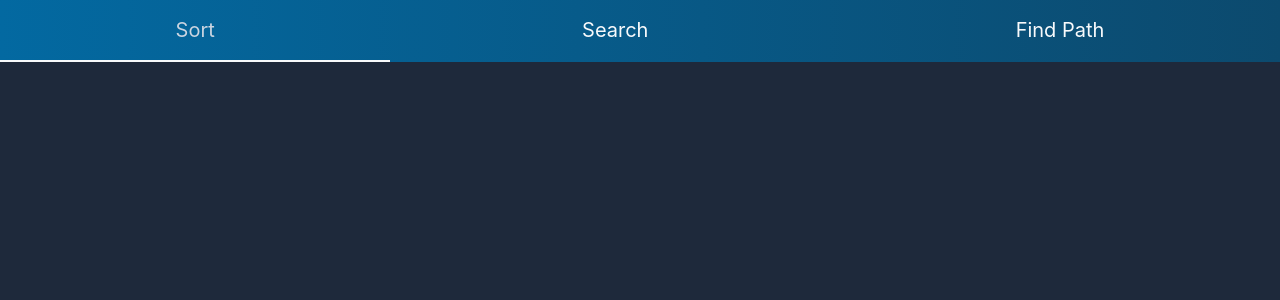
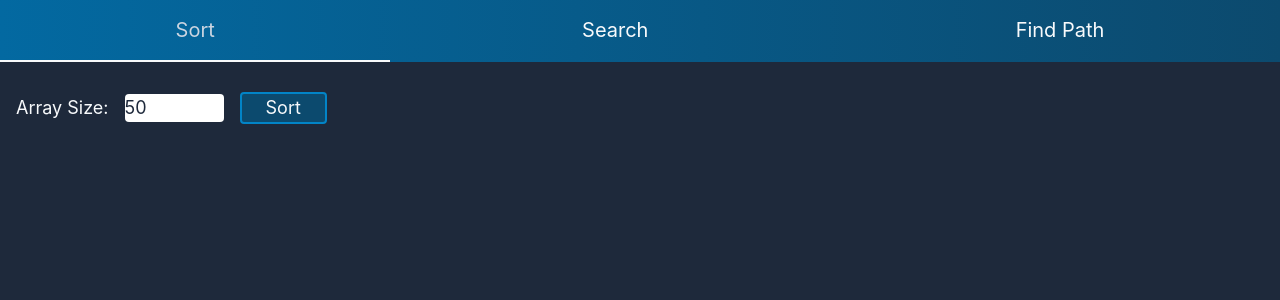
Before and after one commit to ryanloftus/algo-visualizer, a React (Create React App) app in the folder app/: page / in a window 1280 px wide. Shown: the top 300 px of the page. Built offline with nearby package versions, Linux system fonts and the light colour scheme.

Commit message:
Added basic layout for SortVisualizer

```diff
--- a/app/src/App.tsx
+++ b/app/src/App.tsx
@@ -1,8 +1,10 @@
-import React, { useState } from 'react';
+import React, { ReactComponentElement, useState } from 'react';
 import logo from './logo.svg';
 import { Navbar } from './Components/Navbar';
+import { SortVisualizer } from './Components/SortVisualizer';
 
-const algorithmTypes = ["Sort", "Search", "Find Path"];
+const algorithmTypes: string[] = ["Sort", "Search", "Find Path"];
+const visualizerTypes: ReactComponentElement<any, any>[] = [<SortVisualizer />, <div />, <div />];
 
 function App() {
     const [algoTypeIdx, setAlgoTypeIdx] = useState(0);
@@ -12,8 +14,9 @@ function App() {
     }
 
     return (
-        <div className="App w-screen h-screen bg-slate-800 flex">
+        <div className="App w-screen h-screen bg-slate-800 grid grid-flow-rows auto-rows-max">
             <Navbar options={algorithmTypes} selectedOptionIdx={algoTypeIdx} selectOptionByIdx={selectAlgoTypeByIdx} />
+            {visualizerTypes[algoTypeIdx]}
         </div>
     );
 }
--- /dev/null
+++ b/app/src/Components/SortVisualizer.tsx
@@ -0,0 +1,30 @@
+import React, { useState } from 'react';
+
+interface Props {}
+
+export const SortVisualizer : React.FC<Props> = () => {
+    const [size, setSize] = useState<number>(50);
+    const [isSorting, setIsSorting] = useState<boolean>(false);
+    const [array, setArray] = useState<number[]>([]);
+
+    const startSort = () => {
+        setIsSorting(true);
+        const newArray: number[] = Array.from({length: size}, () => Math.random());
+        setArray(newArray);
+    }
+
+    const barWidth: number = 100 / (size === 0 ? 1 : size);
+
+    return (
+        <div className="text-slate-50 text-lg m-4 grid grid-flow-row auto-rows-max h-max">
+            <div className="grid-flow-col auto-cols-max">
+                <label htmlFor="n">Array Size:</label>
+                <input disabled={isSorting} type="number" min="0" max="500" id="n" className="m-4 text-slate-800 rounded" value={size} onChange={(e) => setSize(Number(e.target.value))}/>
+                <button disabled={isSorting} onClick={startSort} className="bg-sky-900 text-slate-50 px-6 rounded border-solid border-2 border-sky-600 hover:border-slate-50 disabled:text-slate-300 disabled:border-slate-300">Sort</button>
+            </div>
+            <div className="flex h-40">
+                {array.map((v, i) => <div key={i} className="bg-slate-50 mx-1" style={{height: `${v*100}%`, width: `${barWidth}%`}} />)}
+            </div>
+        </div>
+    );
+}
```
